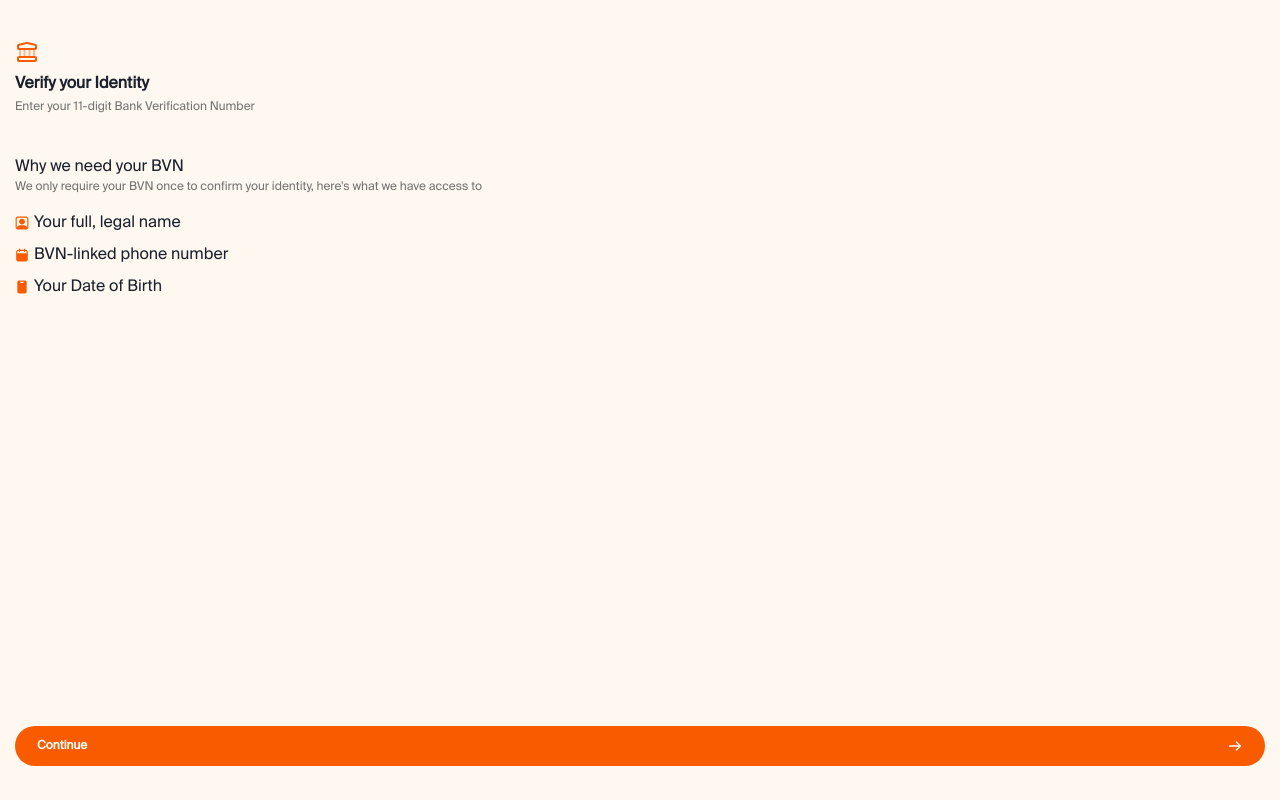
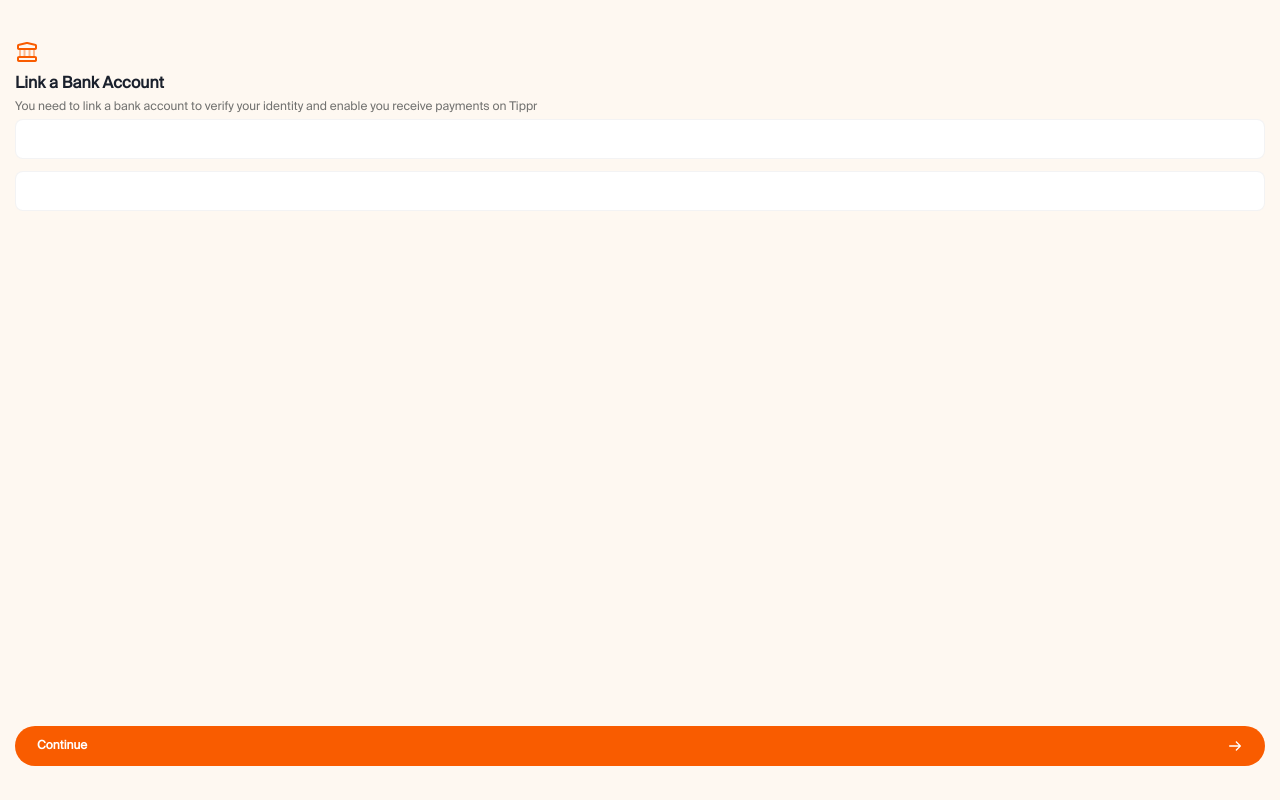
Before and after one commit to ClinkLtd/tippr-app, a Next.js app: page /auth/link-bank-account in a window 1280 px wide. Built offline with nearby package versions, Linux system fonts and the light colour scheme.

Commit message:
Update link-bank-account.js

```diff
--- a/pages/auth/link-bank-account.js
+++ b/pages/auth/link-bank-account.js
@@ -5,9 +5,7 @@ import { useRouter } from 'next/router';
 
 import Bank from 'assets/images/bank.svg';
 import Arrow from 'assets/images/arrow-right.svg';
-import User from 'assets/images/user.svg';
-import Calendar from 'assets/images/calendar.svg';
-import Phone from 'assets/images/phone.svg';
+import TipprInput from 'components/forms/tippr-input';
 
 export default function LinkBankAccount() {
   const router = useRouter();
@@ -15,37 +13,20 @@ export default function LinkBankAccount() {
   return (
     <div className={styles.auth}>
       <Bank />
-      <h1 className='text_header mt-2.5'>Verify your Identity</h1>
+      <h1 className='text_header mt-2.5'>Link a Bank Account</h1>
       <p className='text_body mt-1'>
-        Enter your 11-digit Bank Verification Number
+        You need to link a bank account to verify your identity and enable you
+        receive payments on Tippr
       </p>
 
-      <div className='mt-10'>
-        <p className='text_body_dark'>Why we need your BVN</p>
-        <p className='text_body'>
-          We only require your BVN once to confirm your identity, here's what we
-          have access to
-        </p>
-
-        <ul className='mt-4'>
-          <li className={`${styles.list} text_body_dark`}>
-            <User />
-            <span> Your full, legal name</span>
-          </li>
-          <li className={`${styles.list} text_body_dark`}>
-            <Calendar />
-            <span> BVN-linked phone number</span>
-          </li>
-          <li className={`${styles.list} text_body_dark`}>
-            <Phone />
-            <span> Your Date of Birth</span>
-          </li>
-        </ul>
+      <div>
+        <TipprInput />
+        <TipprInput />
       </div>
 
       <div className={styles.footer}>
         <Buttons
-          handleClick={() => router.push('/auth/verify-account')}
+          handleClick={() => router.push('/auth/tippr')}
           state='primary'
           text='Continue'
           Icon={Arrow}
```
